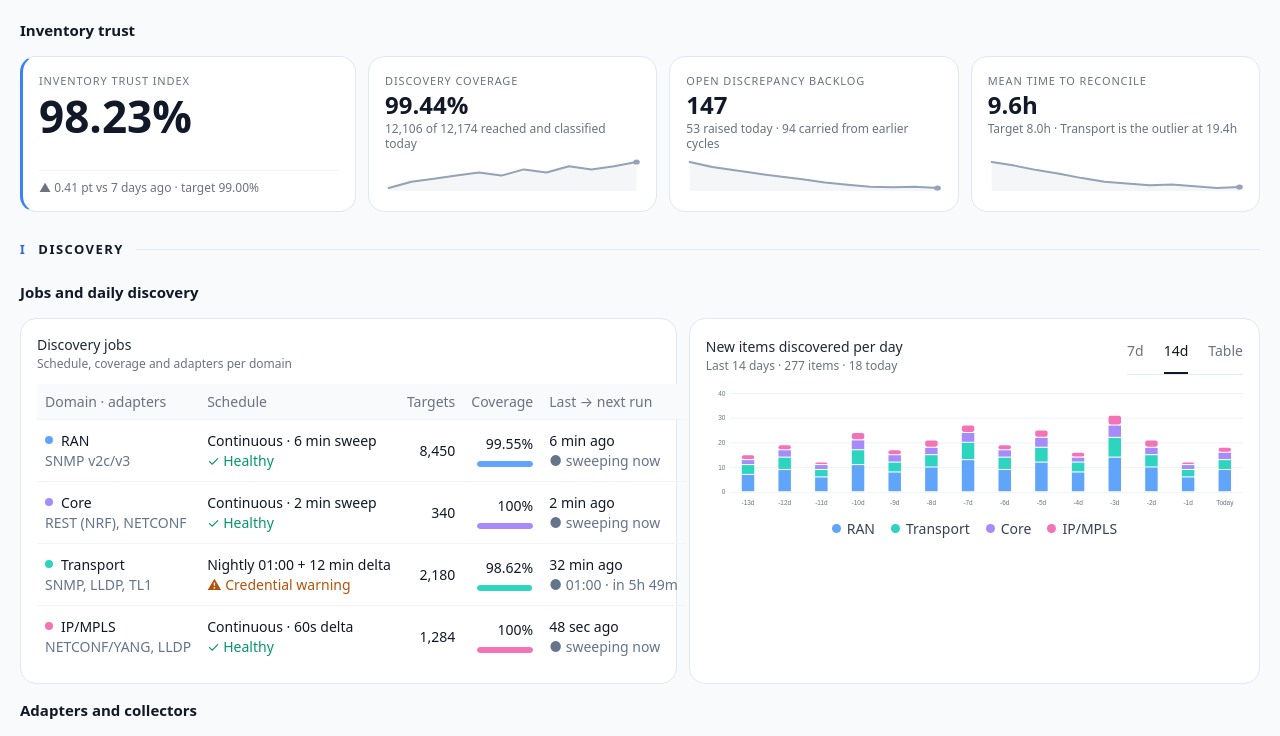
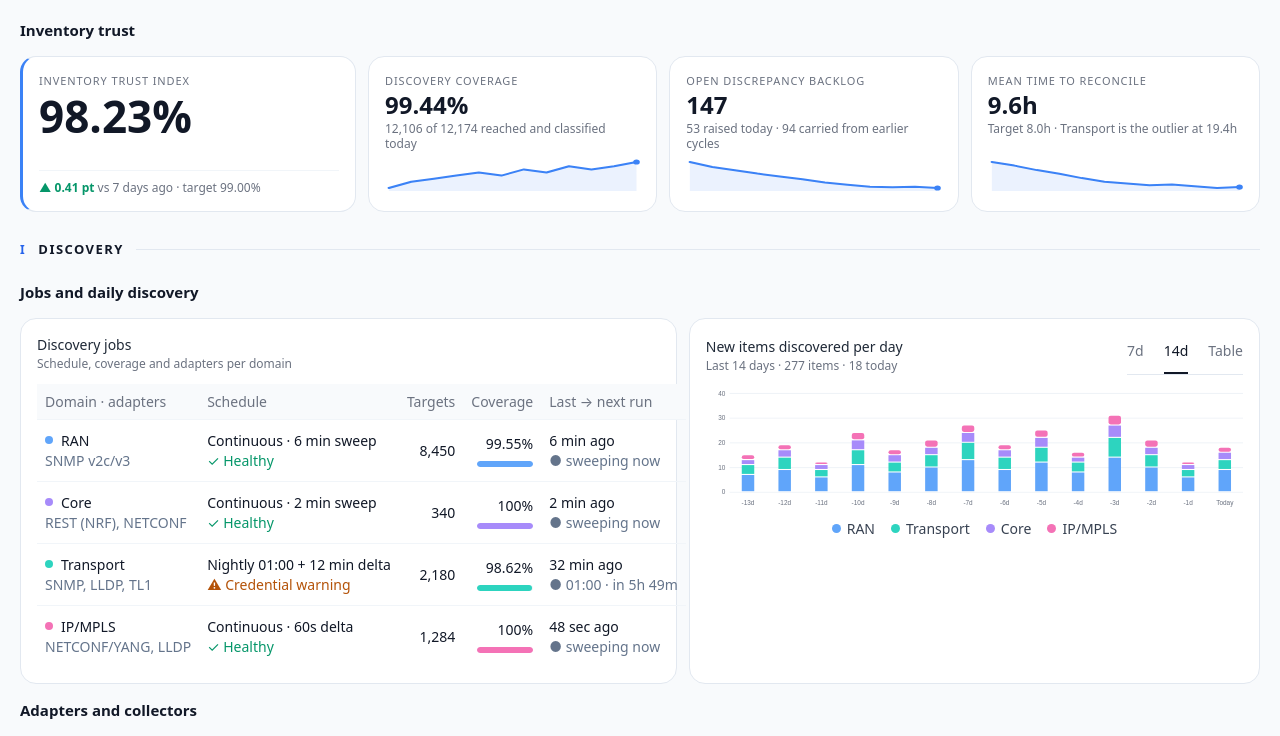
Before and after one commit to jayesh-vision/Discovery-and-Inventory, a React (Vite) app: page /discovery/insights in a window 1280 px wide. Shown: the top 736 px of the page. Built offline with nearby package versions, Linux system fonts and the light colour scheme.

Commit message:
color coding updated top most card

```diff
--- a/src/screens/Insights.tsx
+++ b/src/screens/Insights.tsx
@@ -54,6 +54,21 @@ function ModuleDivider({ num, label }: { num: string; label: string }) {
 
 function SectionTitle({ children }: { children: ReactNode }) {
   return <div style={{ fontSize: '0.9375rem', fontWeight: 700, color: 'var(--vw-color-gray-900)' }}>{children}</div>;
+}
+
+/* the hero card's own delta reads "▲ 0.41 pt vs 7 days ago · target 99.00%" —
+   split off the leading arrow + figure and color it by direction (▲ green,
+   ▼ red), leaving the rest of the sentence in the page's usual muted tone */
+function TrustDelta({ sub }: { sub: string }) {
+  const m = /^([▲▼])\s*([^\s]+(?:\s+[a-z.]+)?)\s*(.*)$/.exec(sub);
+  if (!m) return <span className="vw-card-metric-label-sub">{sub}</span>;
+  const [, arrow, figure, rest] = m;
+  const up = arrow === '▲';
+  return (
+    <span className="vw-card-metric-label-sub">
+      <span style={{ color: up ? cv('emerald', 600) : cv('red', 600), fontWeight: 600 }}>{arrow} {figure}</span>{' '}{rest}
+    </span>
+  );
 }
 
 /* inline mini meter beside a percentage — used for adapter success rate,
@@ -119,7 +134,7 @@ export default function Insights() {
           <div className="eyebrow">{TRUST_METRICS[0].label}</div>
           <div className="num" style={{ fontSize: '2.75rem', fontWeight: 700, marginTop: '6px', lineHeight: 1 }}>{TRUST_METRICS[0].value}</div>
           <div className="row vw-items-center" style={{ gap: '8px', marginTop: 'auto', paddingTop: '10px', borderTop: '1px solid var(--vw-color-slate-100)' }}>
-            <span className="vw-card-metric-label-sub">{TRUST_METRICS[0].sub}</span>
+            <TrustDelta sub={TRUST_METRICS[0].sub} />
           </div>
         </Card>
         <div className="vw-grid vw-gap-md" style={{ gridTemplateColumns: 'repeat(3, minmax(0, 1fr))' }}>
@@ -129,7 +144,7 @@ export default function Insights() {
               <div className="num" style={{ fontSize: 'var(--vw-font-value-lg)', fontWeight: 700, marginTop: '4px', lineHeight: 1.1 }}>{m.value}</div>
               <div className="vw-card-metric-label-sub" style={{ marginTop: '4px' }}>{m.sub}</div>
               <div style={{ marginTop: 'auto', paddingTop: 'var(--vw-space-sm)' }}>
-                <Sparkline values={m.trend} hex={m.tone === 'up' ? 'var(--vw-color-emerald-500)' : 'var(--vw-color-slate-400)'} />
+                <Sparkline values={m.trend} hex="var(--vw-color-blue-500)" />
               </div>
             </Card>
           ))}
```
